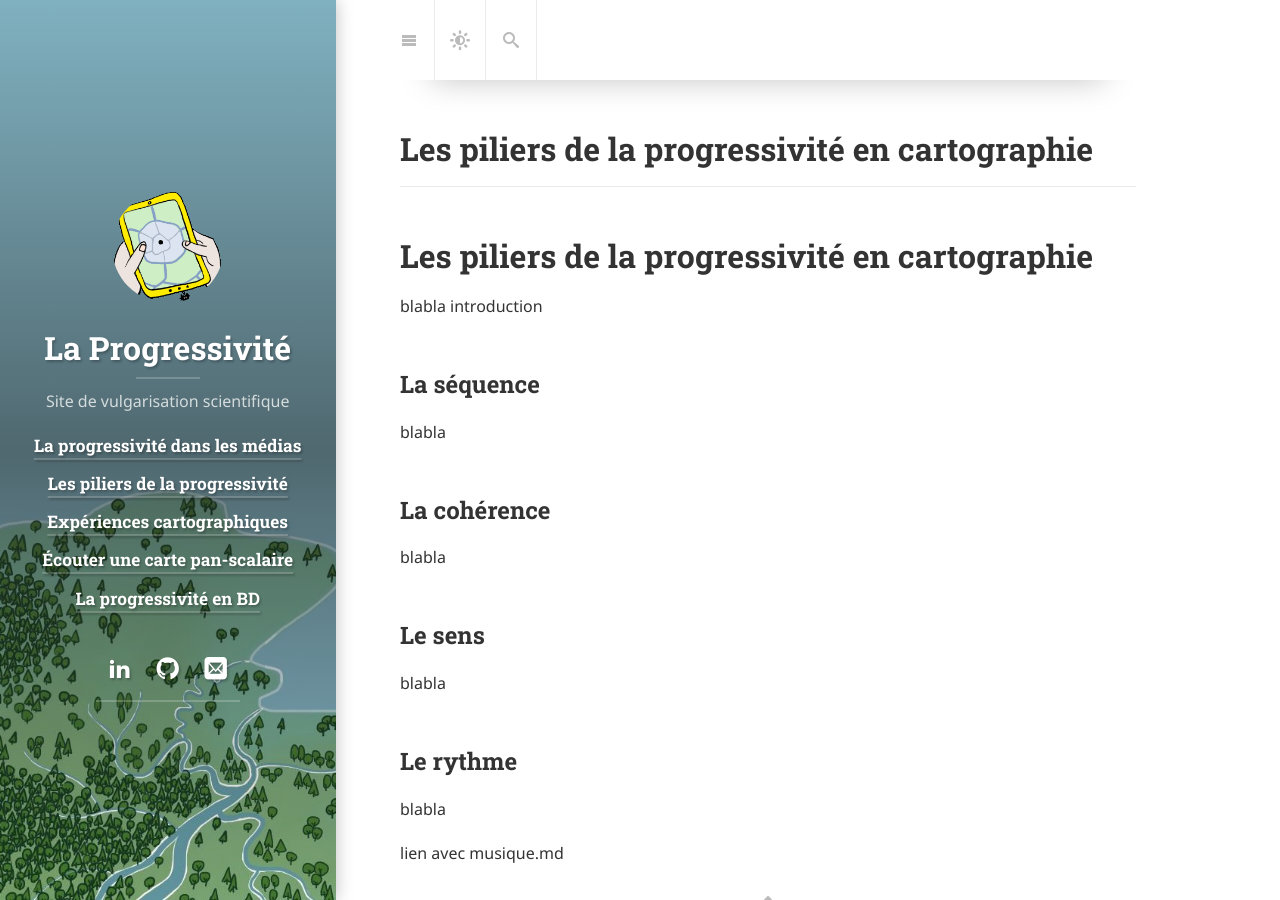
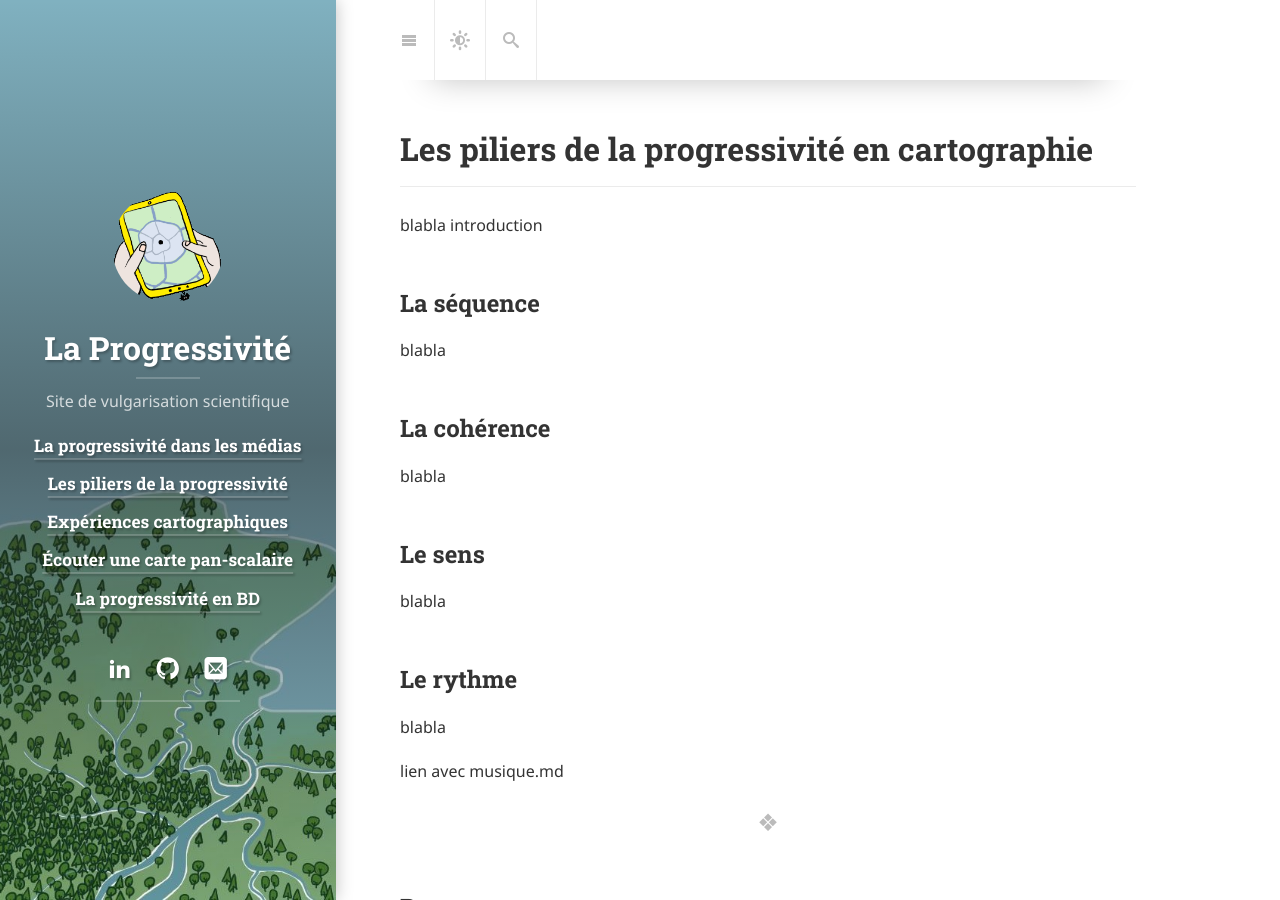
Before and after one commit to berenice-lm/test2, a Jekyll site: the page built from piliers.md, in a window 1280 px wide and 900 px high. Built offline with Jekyll 4.4.1, drawn with Linux system fonts in a browser that asks for light colours; cached includes are drawn as plain includes; nearby versions of some CDN libraries; some web fonts are replaced; library files that are not in the unit come from our copies.

Commit message:
correction fichier.md

```diff
--- a/piliers.md
+++ b/piliers.md
@@ -4,8 +4,6 @@ title: Les piliers de la progressivité en cartographie
 permalink: /piliers/
 sitemap: false
 ---
-
-# Les piliers de la progressivité en cartographie
 
 blabla introduction
 
```
Also changed, not shown: progressivite.md (+0 -2 lines).
